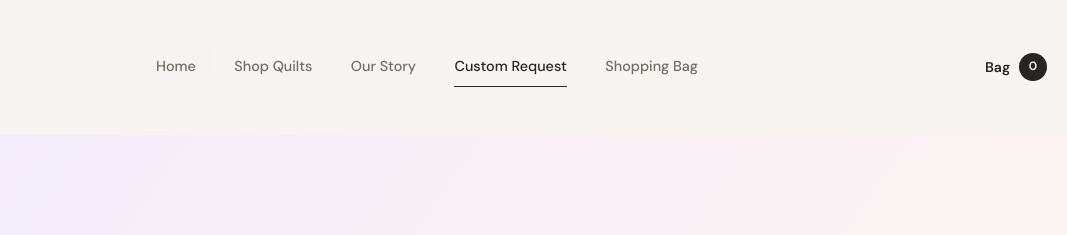
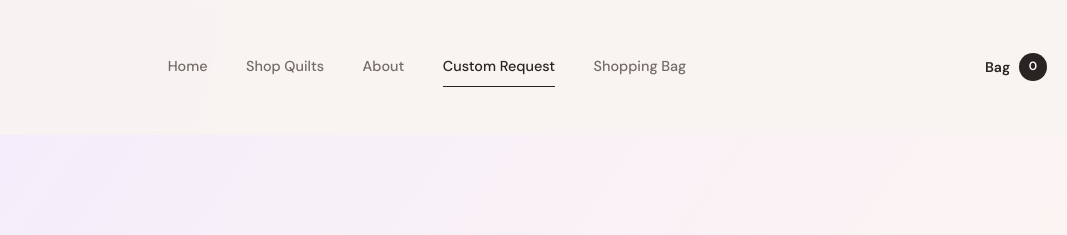
Before and after one commit to Kendallfry/NiNiQ-Custom-Quilts, a plain HTML site: page NiNiQ_custom.html in a window 1280 px wide. Shown: the top 235 px of the page, 213-1280 px from the left. Drawn offline with nearby package versions, Linux system fonts and the light colour scheme; a web font is replaced by a local one.

Commit message:
Change 'Our Story' link to 'About'

```diff
--- a/NiNiQ_custom.html
+++ b/NiNiQ_custom.html
@@ -46,7 +46,7 @@
 
         <a href="index.html">Home</a>
         <a href="NiNiQ_quilts.html">Shop Quilts</a>
-        <a href="NiNiQ_about.html">Our Story</a>
+        <a href="NiNiQ_about.html">About</a>
         <a href="NiNiQ_custom.html">Custom Request</a>
         <a href="NiNiQ_cart.html">Shopping Bag</a>
 
```
